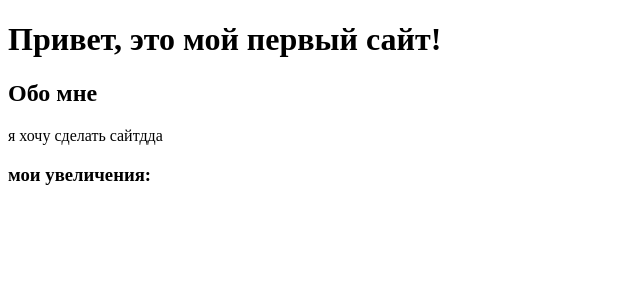
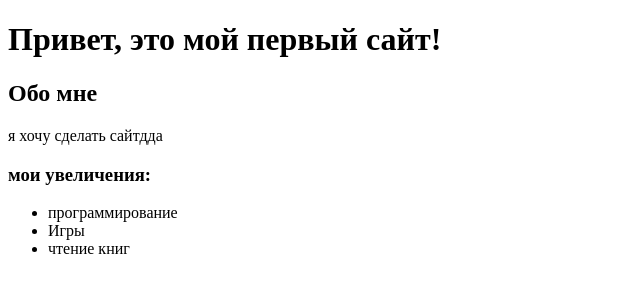
Before and after one commit to relic2014/projector-relic1, a plain HTML site: page index.html in a window 1280 px wide. Shown: the whole page, without its empty margins (0-640 px from the left). Drawn offline with Linux system fonts and the light colour scheme.

Commit message:
Update index.html
добавил список

```diff
--- a/index.html
+++ b/index.html
@@ -10,6 +10,10 @@
     <h2>Обо мне</h2>
     <p>я хочу сделать сайтдда</p>
     <h3>мои увеличения:</h3>
-
-</body>
+    <ul>
+        <li>программирование</li>
+        <li>Игры</li>
+        <li>чтение книг</li>
+    </ul>
+    </body>
 </html>
```
